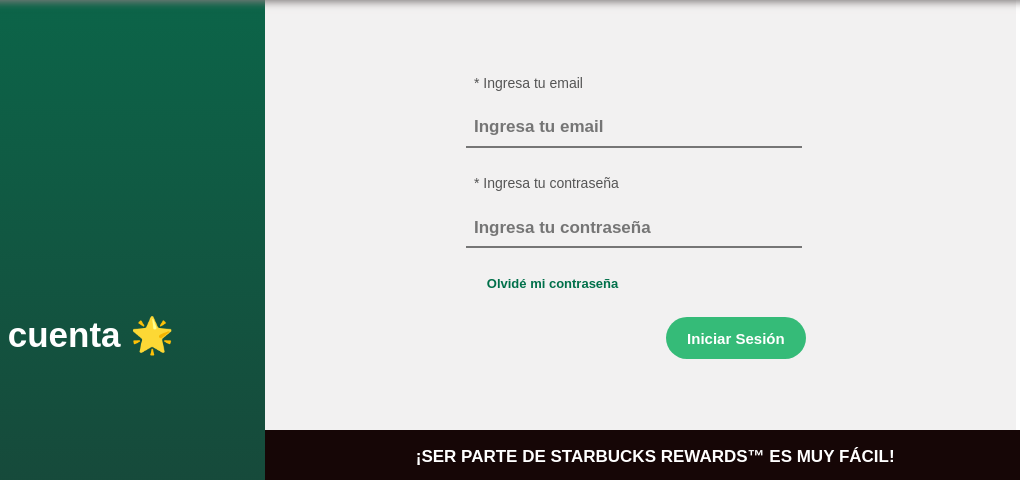
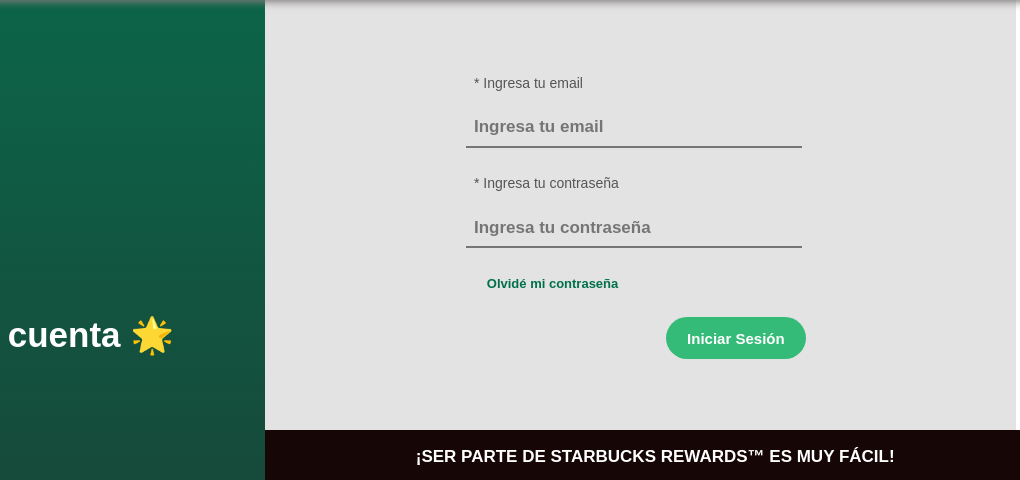
Before and after one commit to ammishaddi/Starbucks, a plain HTML site: page login.html in a window 1280 px wide. Shown: the part 85-565 px from the top of the page, 260-1280 px from the left. Drawn offline with Linux system fonts and the light colour scheme.

Commit message:
corrigiendo detalle del color de pagina login

```diff
--- a/login.css
+++ b/login.css
@@ -177,7 +177,7 @@
 
 
   .form-container {
-    background-color: rgb(242, 241, 241);
+    background-color: rgb(227, 227, 227);
     padding: 20px 30px;
     width: 100%;
     max-width: 55vw;
@@ -199,7 +199,7 @@
 }
 
 input {
-    background-color: rgb(242, 241, 241);
+    background-color: rgb(227, 227, 227);
     border-top: none;
     border-left: none;
     border-right: none;
```
